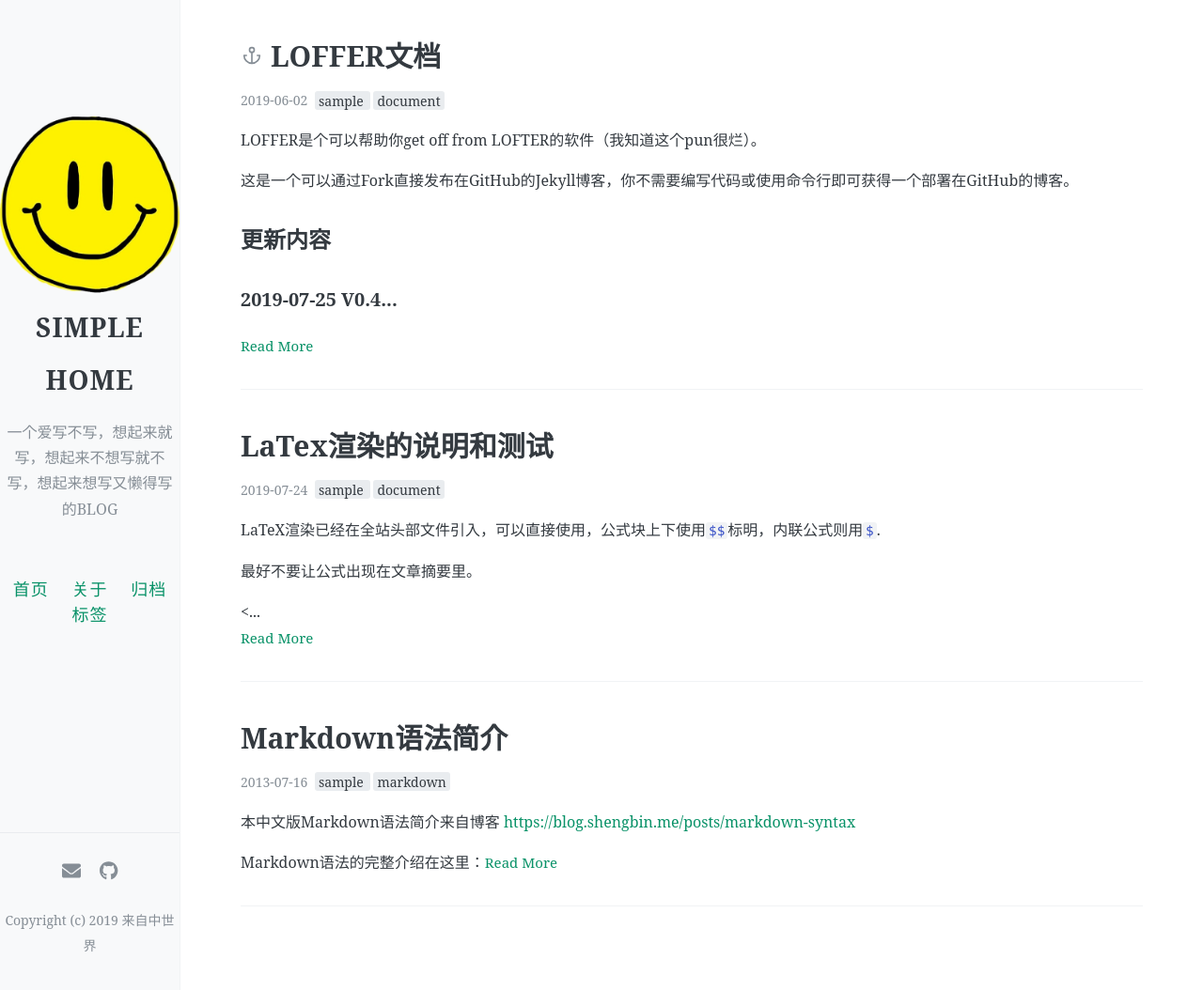
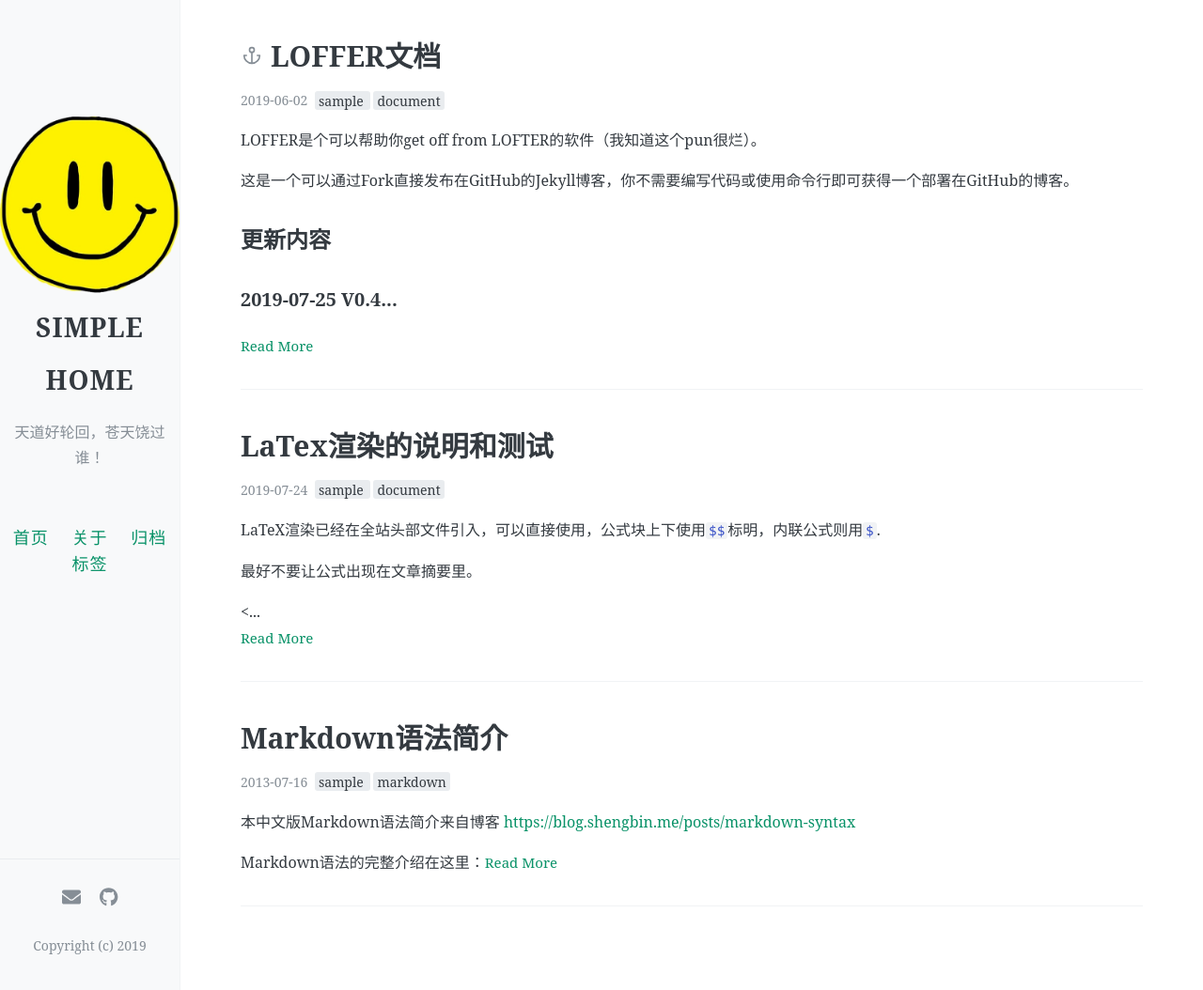
Before and after one commit to simpco/simpco.github.io, a Jekyll site: the page built from index.html, in a window 1280 px wide and 1054 px high. Shown: the whole window at 94% size. Built offline with Jekyll 4.4.1, drawn with Linux system fonts in a browser that asks for light colours; nearby versions of some CDN libraries; the list of posts is cut into pages by our own code; comment, search, counter and statistics services are not loaded.

Commit message:
update desc

```diff
--- a/_config.yml
+++ b/_config.yml
@@ -7,7 +7,8 @@
 # 井号后面的文字是说明文档，不会被程序读取。
 name: SIMPLE HOME
 # 描述/签名
-description: 一个爱写不写，想起来就写，想起来不想写就不写，想起来想写又懒得写的BLOG
+#description: 一个爱写不写，想起来就写，想起来不想写就不写，想起来想写又懒得写的BLOG
+description: 天道好轮回，苍天饶过谁！
 
 #
 # 下面的设定都是可选的
@@ -56,7 +57,7 @@ footer-links:
   youtube: # channel/<your_long_string> or user/<user-name>
 
 # 站点页脚的文字
-footer-text: Copyright (c) 2019 来自中世界
+footer-text: Copyright (c) 2019
 
 # 评论，注意，请不要同时添加多种不同的评论区
 
```
